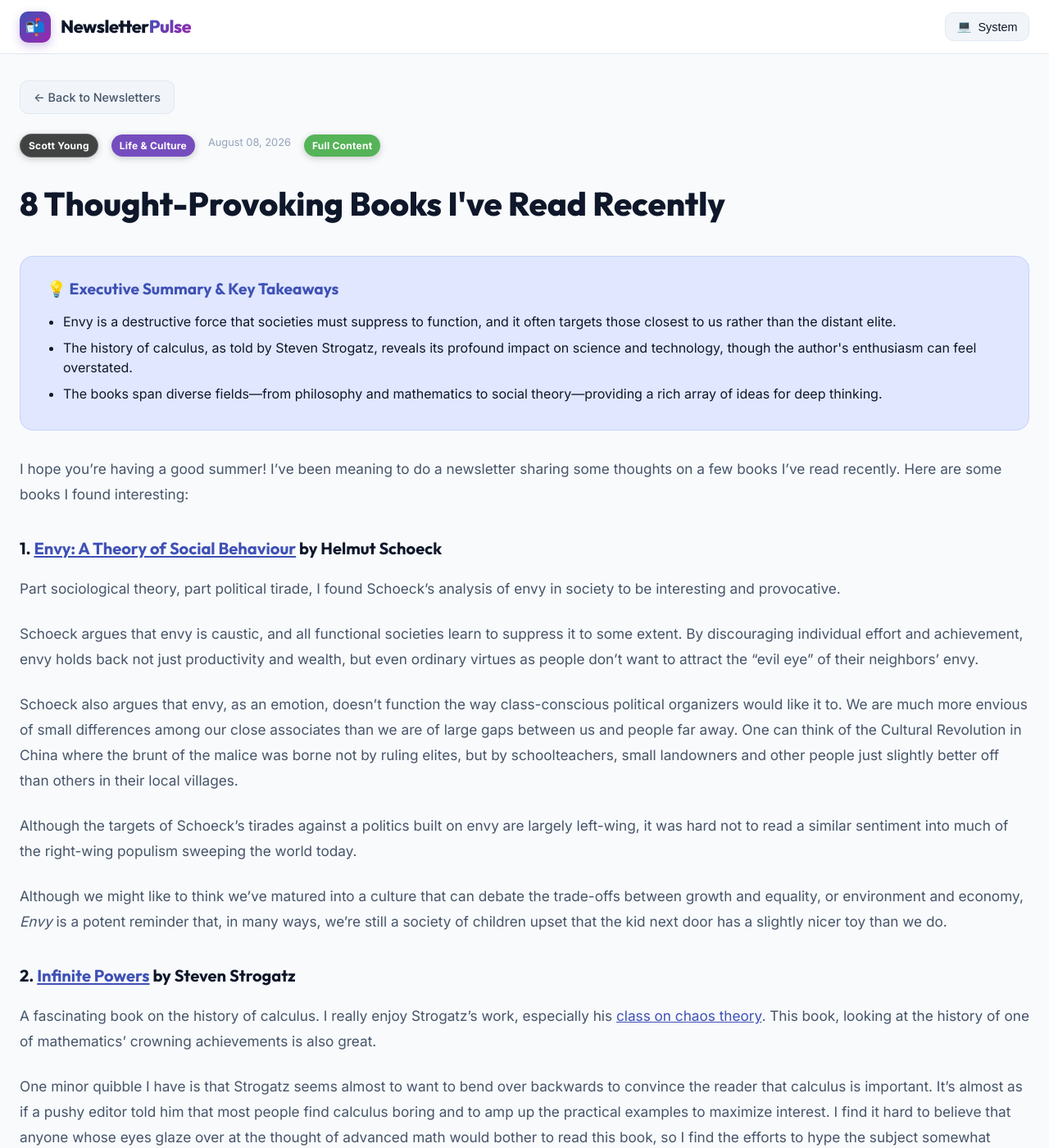
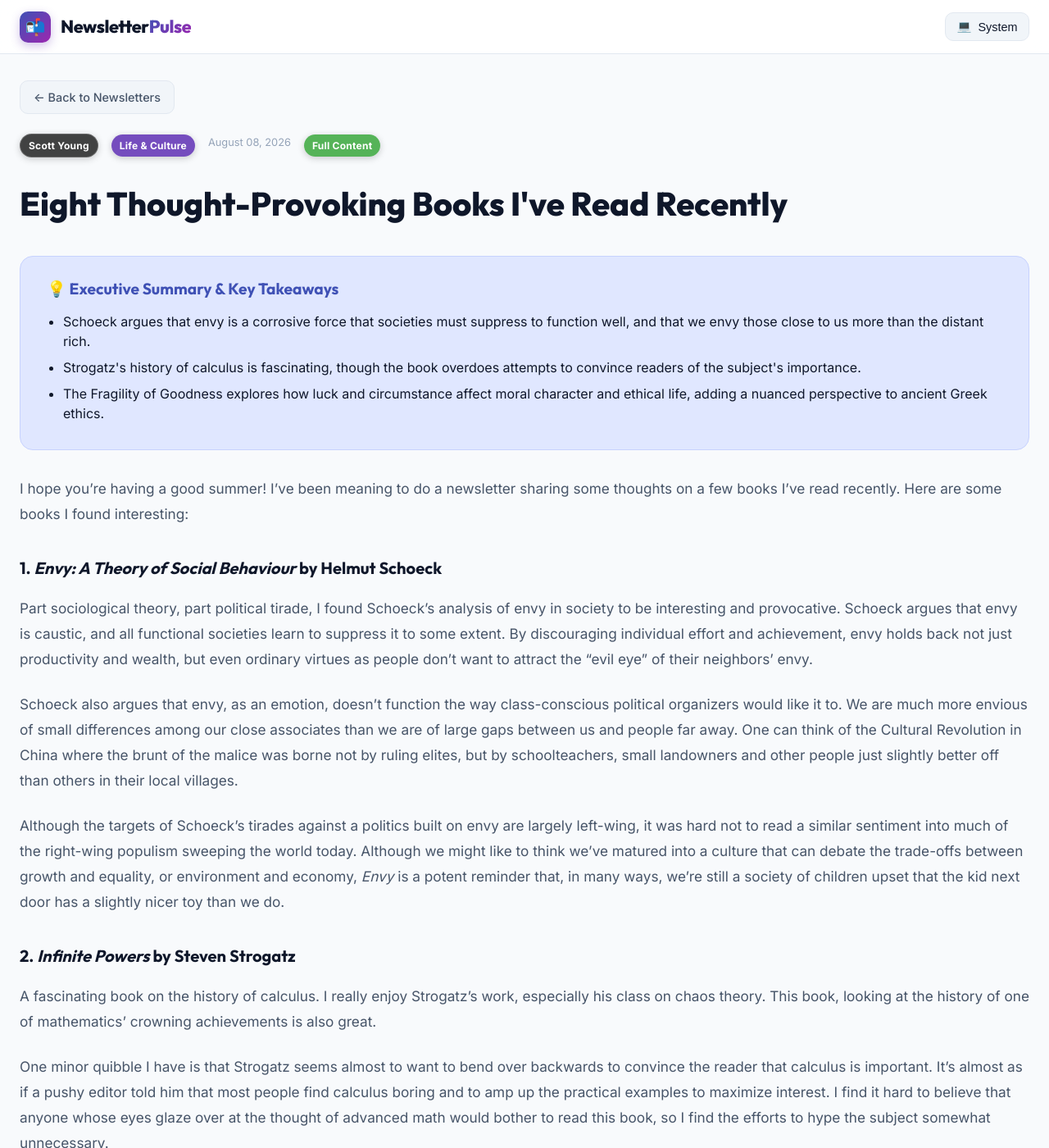
Before and after one commit to vampcoder/daily-newsletters, a Jekyll site: the page built from _posts/2026-08-08-8-thought-provoking-books-ive-read-recently.md, in a window 1280 px wide and 1400 px high. Shown: the whole window at 82% size. Built offline with Jekyll 4.4.1, drawn with Linux system fonts in a browser that asks for light colours; some of the changed text lies outside the part shown.

Commit message:
Update newsletter: 8 Thought-provoking books I've read recently

```diff
--- a/_posts/2026-08-08-8-thought-provoking-books-ive-read-recently.md
+++ b/_posts/2026-08-08-8-thought-provoking-books-ive-read-recently.md
@@ -1,39 +1,35 @@
 ---
 layout: post
-title: "8 Thought-Provoking Books I've Read Recently"
+title: "Eight Thought-Provoking Books I've Read Recently"
 date: 2026-08-08 15:34:27 +0000
 source: "Scott Young"
 category: "Life & Culture"
-excerpt: "Scott Young shares his recent reading list, offering sharp and thought-provoking commentary on each book. From the sociology of envy to the history of calculus, these recommendations are perfect for intellectually curious readers."
+excerpt: "In this newsletter, Scott Young shares brief but insightful reflections on a selection of recent reads, ranging from a sociological analysis of envy to a history of calculus. Each book is examined for the ideas it provokes, making this a great list for curious readers."
 theme_gradient: "linear-gradient(135deg, #4caf50 0%, #388e3c 100%)"
 image: "https://www.scotthyoung.com/blog/wp-content/uploads/2026/08/51jzt8cSl3L._SL1400_-667x1024.jpg"
 is_summary: false
 key_takeaways:
-  - "Envy is a destructive force that societies must suppress to function, and it often targets those closest to us rather than the distant elite."
-  - "The history of calculus, as told by Steven Strogatz, reveals its profound impact on science and technology, though the author's enthusiasm can feel overstated."
-  - "The books span diverse fields—from philosophy and mathematics to social theory—providing a rich array of ideas for deep thinking."
+  - "Schoeck argues that envy is a corrosive force that societies must suppress to function well, and that we envy those close to us more than the distant rich."
+  - "Strogatz's history of calculus is fascinating, though the book overdoes attempts to convince readers of the subject's importance."
+  - "The Fragility of Goodness explores how luck and circumstance affect moral character and ethical life, adding a nuanced perspective to ancient Greek ethics."
 ---
 
 I hope you’re having a good summer! I’ve been meaning to do a newsletter sharing some thoughts on a few books I’ve read recently. Here are some books I found interesting:
 
-### 1. [Envy: A Theory of Social Behaviour](https://www.amazon.ca/Envy-Theory-Behaviour-Helmut-Schoeck/dp/0865970645) by Helmut Schoeck
+### 1. *Envy: A Theory of Social Behaviour* by Helmut Schoeck
 
-Part sociological theory, part political tirade, I found Schoeck’s analysis of envy in society to be interesting and provocative.
-
-Schoeck argues that envy is caustic, and all functional societies learn to suppress it to some extent. By discouraging individual effort and achievement, envy holds back not just productivity and wealth, but even ordinary virtues as people don’t want to attract the “evil eye” of their neighbors’ envy.
+Part sociological theory, part political tirade, I found Schoeck’s analysis of envy in society to be interesting and provocative. Schoeck argues that envy is caustic, and all functional societies learn to suppress it to some extent. By discouraging individual effort and achievement, envy holds back not just productivity and wealth, but even ordinary virtues as people don’t want to attract the “evil eye” of their neighbors’ envy.
 
 Schoeck also argues that envy, as an emotion, doesn’t function the way class-conscious political organizers would like it to. We are much more envious of small differences among our close associates than we are of large gaps between us and people far away. One can think of the Cultural Revolution in China where the brunt of the malice was borne not by ruling elites, but by schoolteachers, small landowners and other people just slightly better off than others in their local villages.
 
-Although the targets of Schoeck’s tirades against a politics built on envy are largely left-wing, it was hard not to read a similar sentiment into much of the right-wing populism sweeping the world today.
+Although the targets of Schoeck’s tirades against a politics built on envy are largely left-wing, it was hard not to read a similar sentiment into much of the right-wing populism sweeping the world today. Although we might like to think we’ve matured into a culture that can debate the trade-offs between growth and equality, or environment and economy, *Envy* is a potent reminder that, in many ways, we’re still a society of children upset that the kid next door has a slightly nicer toy than we do.
 
-Although we might like to think we’ve matured into a culture that can debate the trade-offs between growth and equality, or environment and economy, *Envy* is a potent reminder that, in many ways, we’re still a society of children upset that the kid next door has a slightly nicer toy than we do.
+### 2. *Infinite Powers* by Steven Strogatz
 
-### 2. [Infinite Powers](https://www.amazon.ca/Infinite-Powers-Calculus-Reveals-Universe/dp/0358299284?s=books) by Steven Strogatz
-
-A fascinating book on the history of calculus. I really enjoy Strogatz’s work, especially his [class on chaos theory](https://www.youtube.com/playlist?list=PLbN57C5Zdl6j_qJA-pARJnksmROzPnO9V). This book, looking at the history of one of mathematics’ crowning achievements is also great.
+A fascinating book on the history of calculus. I really enjoy Strogatz’s work, especially his class on chaos theory. This book, looking at the history of one of mathematics’ crowning achievements is also great.
 
 One minor quibble I have is that Strogatz seems almost to want to bend over backwards to convince the reader that calculus is important. It’s almost as if a pushy editor told him that most people find calculus boring and to amp up the practical examples to maximize interest. I find it hard to believe that anyone whose eyes glaze over at the thought of advanced math would bother to read this book, so I find the efforts to hype the subject somewhat unnecessary.
 
-### 3. [The Fragility of Goodness](https://www.amazon.ca/Fragility-Goodness-Luck-Ethics-Tragedy/dp/0521794722) by Martha Nussbaum
+### 3. *The Fragility of Goodness* by Martha Nussbaum
 
-This book explores the role of luck and vulnerability in human goodness and ethics. Nussbaum examines ancient Greek tragedies and philosophy, arguing that the good life is often fragile and subject to forces beyond our control. It’s a dense but rewarding read that challenges modern assumptions about self-sufficiency and moral control.
+While I haven’t finished this one yet, it offers a compelling look at how luck and vulnerability shape our moral lives. Nussbaum challenges the idea that virtue is self-sufficient, arguing instead that good character can be undone by circumstances beyond our control. It’s a dense read, but a rewarding one for anyone interested in philosophy and ethics.
```
